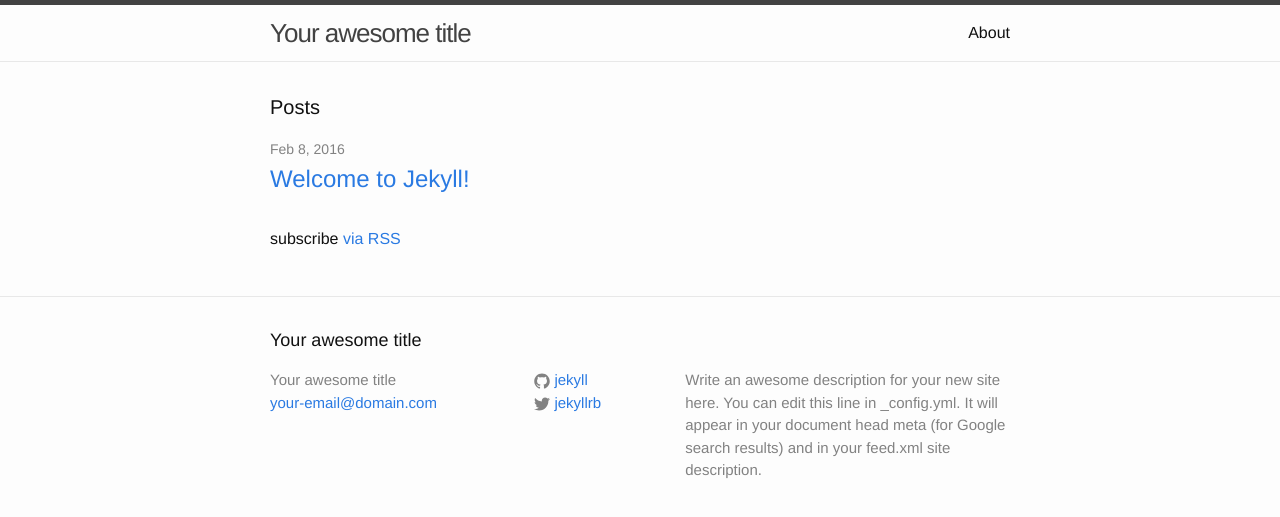
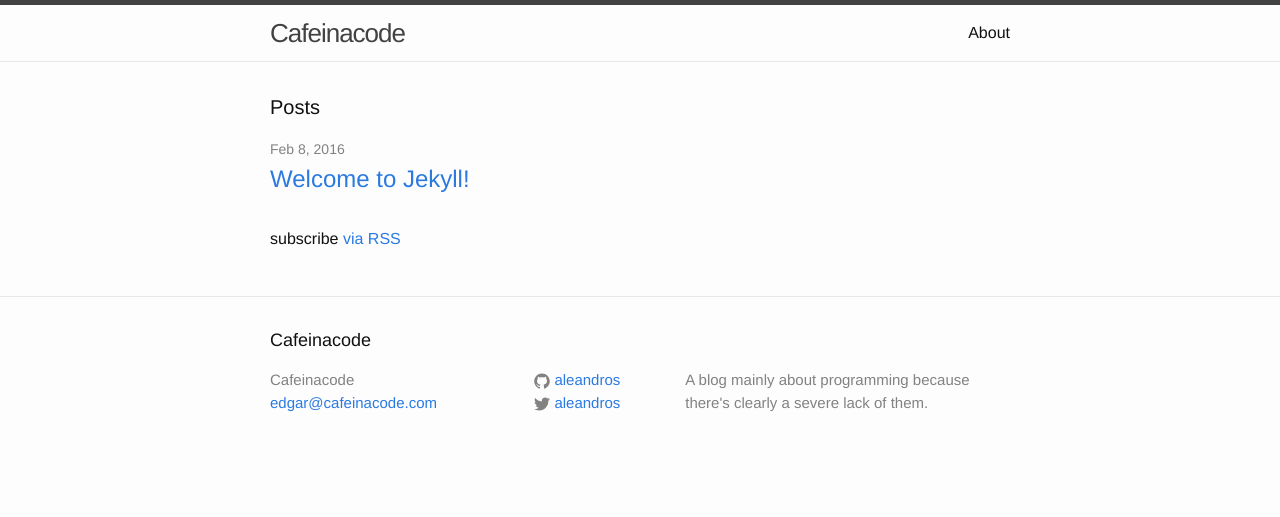
Before and after one commit to aleandros/aleandros.github.io, a Jekyll site: the page built from index.html, in a window 1280 px wide. Shown: the top 517 px of the page. Built offline with Jekyll 4.4.1, drawn with Linux system fonts in a browser that asks for light colours.

Commit message:
Make basic configuration changes

```diff
--- a/_config.yml
+++ b/_config.yml
@@ -6,16 +6,15 @@
 # 'jekyll serve'. If you change this file, please restart the server process.
 
 # Site settings
-title: Your awesome title
-email: your-email@domain.com
+title: Cafeinacode
+email: edgar@cafeinacode.com
 description: > # this means to ignore newlines until "baseurl:"
-  Write an awesome description for your new site here. You can edit this
-  line in _config.yml. It will appear in your document head meta (for
-  Google search results) and in your feed.xml site description.
+  A blog mainly about programming because <sarcasm>there's clearly a
+  severe lack of them.</sarcasm>
 baseurl: "" # the subpath of your site, e.g. /blog
-url: "http://yourdomain.com" # the base hostname & protocol for your site
-twitter_username: jekyllrb
-github_username:  jekyll
+url: "http://aleandros.github.io" # the base hostname & protocol for your site
+twitter_username: aleandros
+github_username:  aleandros
 
 # Build settings
 markdown: kramdown
```
